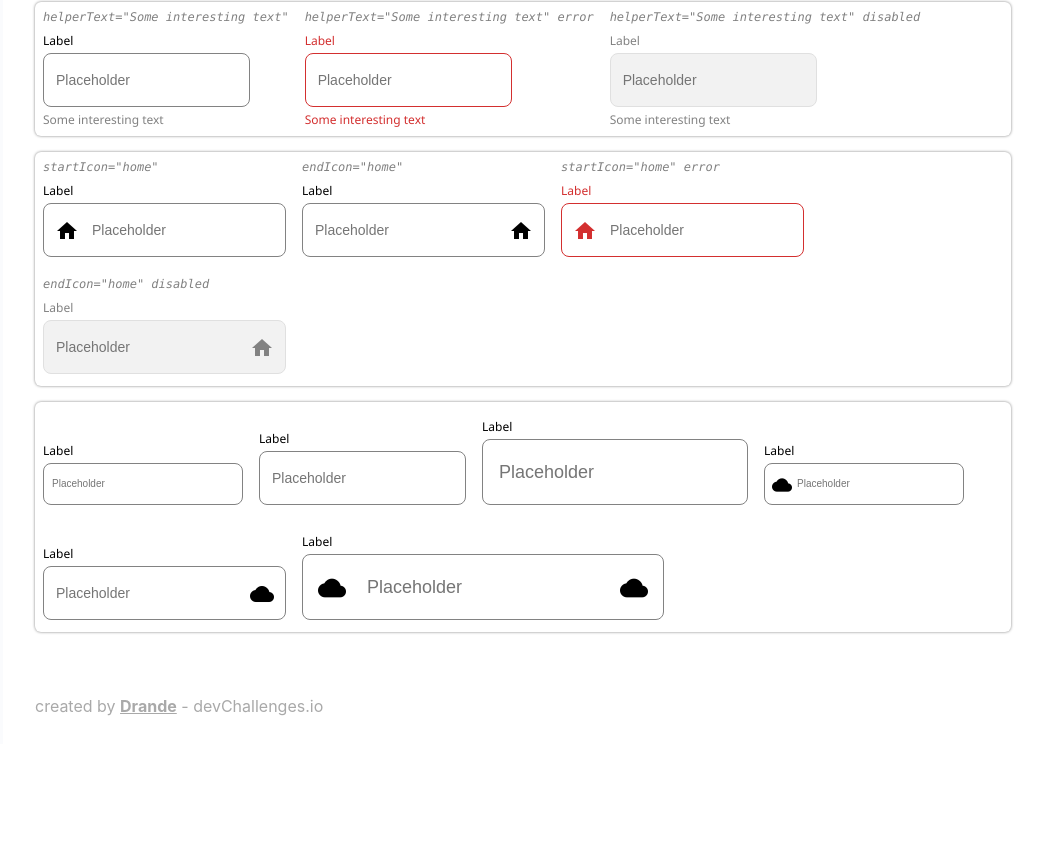
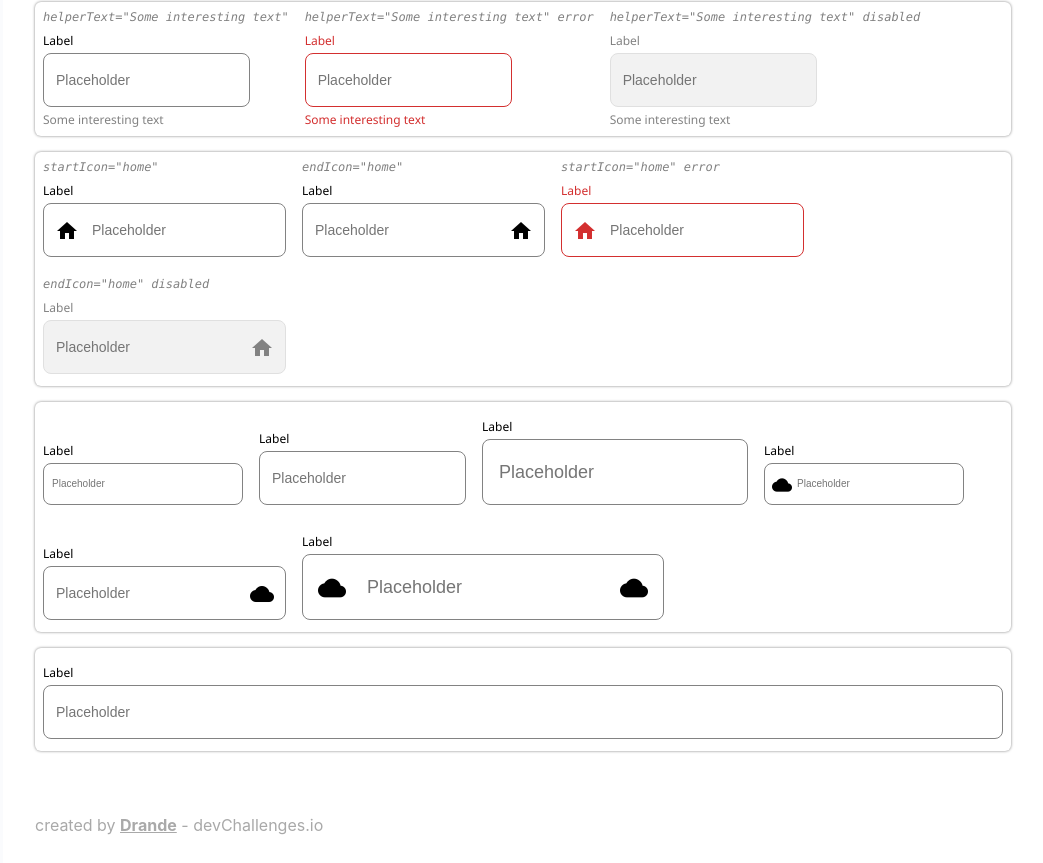
Before and after one commit to Drande/devchallenges-components, a React (Create React App) app: page /inputs in a window 1280 px wide. Shown: the part 484-1347 px from the top of the page, without its empty margins (237-1280 px from the left). Before the commit the page ends 1228 px from the top, so only its background shows below. Built offline with nearby package versions, Linux system fonts and the light colour scheme.

Commit message:
added full width option for inputs

```diff
--- a/src/pages/InputsPage.tsx
+++ b/src/pages/InputsPage.tsx
@@ -86,6 +86,14 @@ const InputsPage: FunctionComponent<InputsPageProps> = () => {
                     <Input size="lg" startIcon="cloud" endIcon="cloud"></Input>
                 </div>
             </div>
+
+
+            <div className="row g-2 flex-wrap section align-items-end">
+                <div className="column g-1 w-full">
+                    <span className="code"></span>
+                    <Input fullWidth={true}></Input>
+                </div>
+            </div>
         </div>
     );
 }
--- a/src/shared/components/input/Input.model.ts
+++ b/src/shared/components/input/Input.model.ts
@@ -11,4 +11,5 @@ export interface InputProps extends Partial<React.HTMLAttributes<HTMLInputElemen
     startIcon?: Icon;
     endIcon?: Icon;
     size?: Sizes;
+    fullWidth?: boolean;
 }
--- a/src/shared/components/input/Input.scss
+++ b/src/shared/components/input/Input.scss
@@ -7,7 +7,16 @@
 }
 
 .input-wrapper {
-
+    /* Adjust width to 100% */
+    &.expanded {
+        width: 100%;
+        .field-wrapper {
+            width: 100%;
+            input {
+                width: 100%;
+            }
+        }
+    }
     /* layout */
     display: flex;
     flex-direction: column;
--- a/src/shared/components/input/Input.tsx
+++ b/src/shared/components/input/Input.tsx
@@ -2,13 +2,14 @@ import React from "react";
 import './Input.scss';
 import { InputProps } from "./Input.model";
 
-const Input = ({ label="Label", helperText, type="text", placeholder="Placeholder", error, disabled, startIcon, endIcon, size="md", ...props }: React.PropsWithChildren<InputProps>) => {
+const Input = ({ label="Label", helperText, type="text", placeholder="Placeholder", error, disabled, startIcon, endIcon, size="md", fullWidth, ...props }: React.PropsWithChildren<InputProps>) => {
     const isInvalid: boolean = error!==undefined && error!==false;
     const isDisabled: boolean = disabled!==undefined && disabled!==false;
     const finalClassname = [
         "input-wrapper",
         isInvalid ? "invalid" : undefined,
         isDisabled ? "disabled" : undefined,
+        fullWidth ? "expanded" : undefined,
         size
     ].filter(c => c).join(" ");
     const labelElement = label ? <label>{label}</label> : undefined;
--- a/src/shared/styles/utility.scss
+++ b/src/shared/styles/utility.scss
@@ -9,3 +9,7 @@
 }
 .align-items-end { align-items: flex-end; }
 .align-items-center { align-items: center; }
+
+
+.w-full { width: 100%; }
+.h-full { height: 100%; }
```
